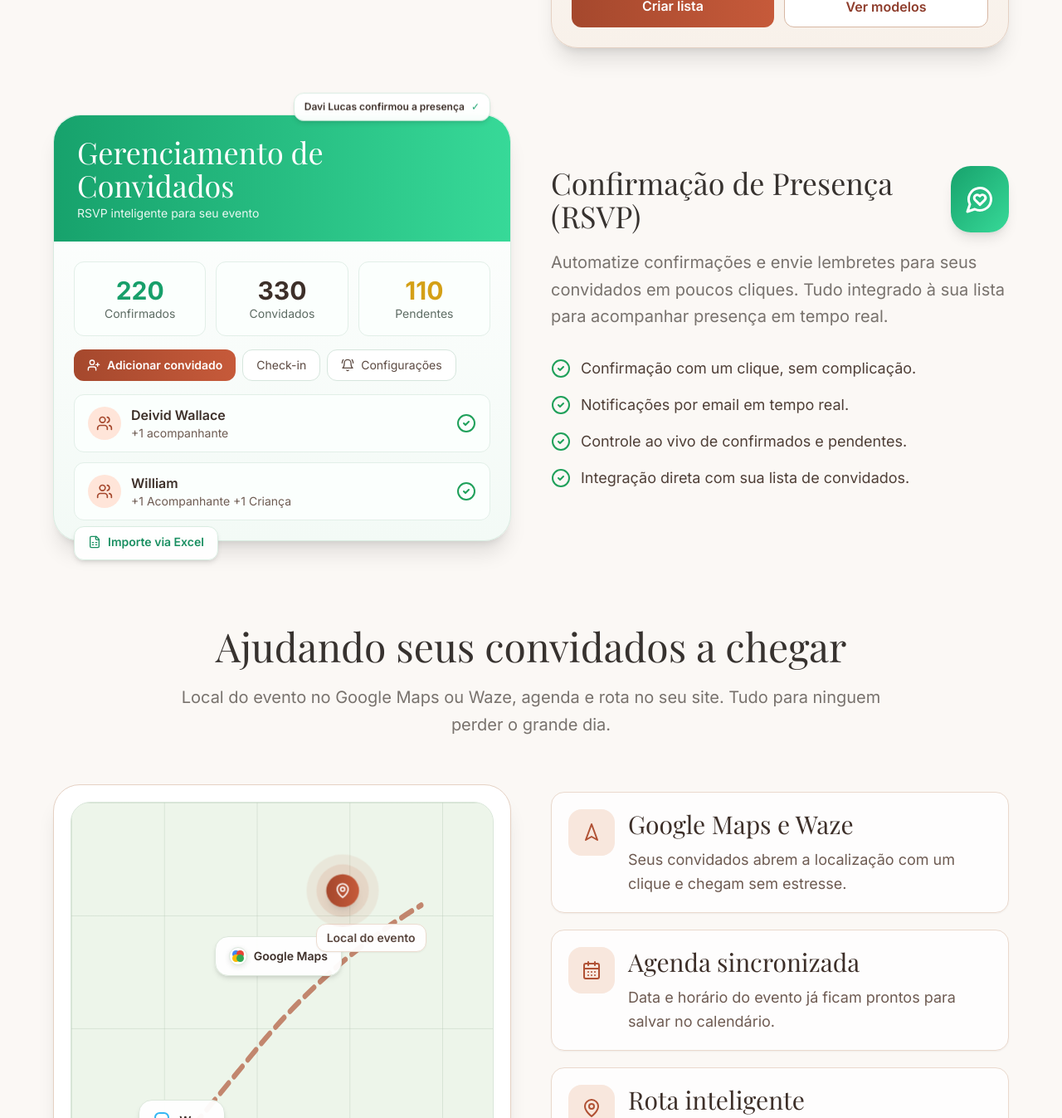
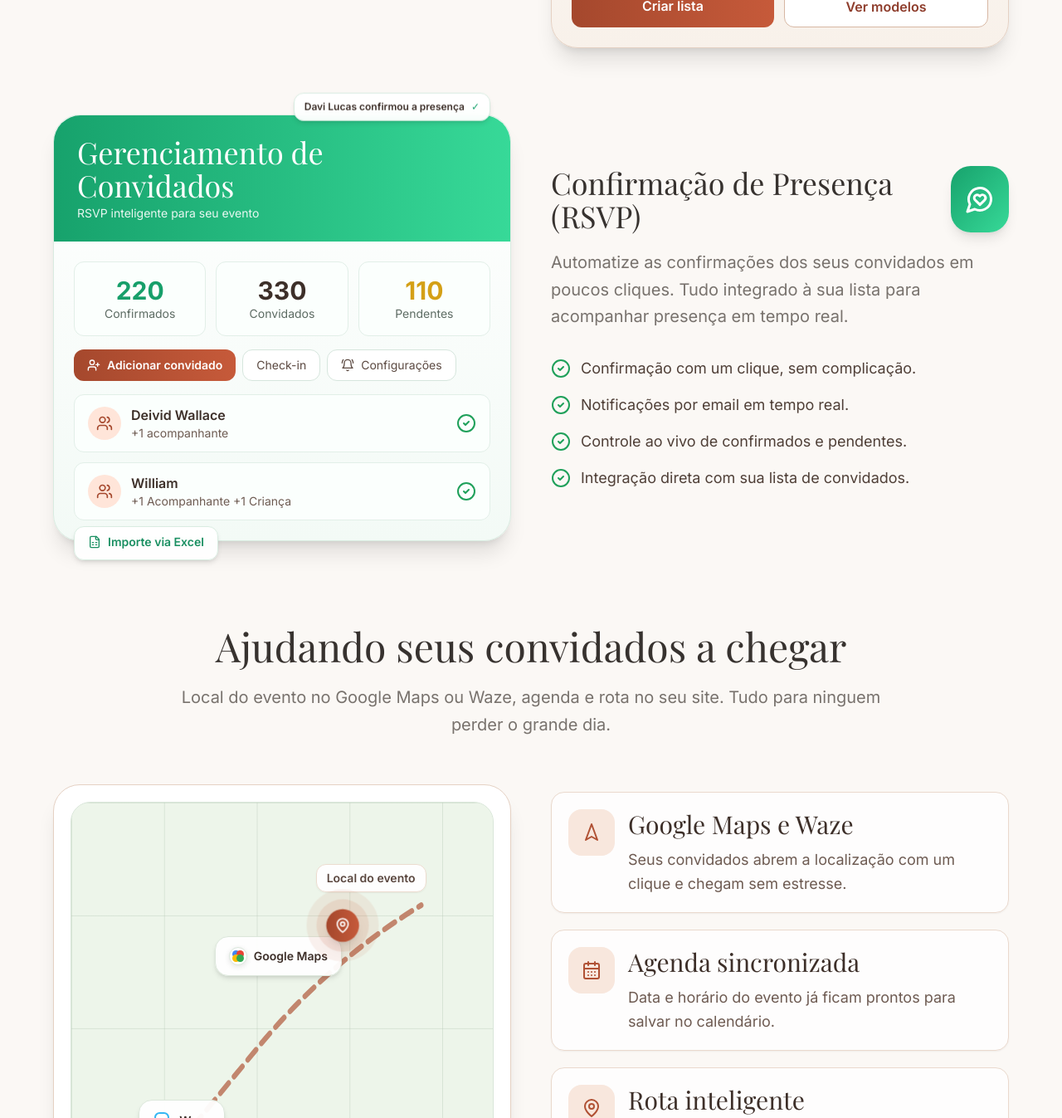
Before and after one commit to lumieconvites-netizen/lumie-presentes, a Next.js app: page / in a window 1280 px wide. Shown: the part 2227-3574 px from the top of the page at 83% size. Built offline with nearby package versions, Linux system fonts and the light colour scheme; no server answers.

Commit message:
copy: refine RSVP description text

```diff
--- a/app/page.tsx
+++ b/app/page.tsx
@@ -376,7 +376,7 @@ export default function HomePage() {
                 </div>
               </div>
               <p className="mt-5 text-xl text-muted-foreground leading-relaxed max-w-xl">
-                Automatize confirmações e envie lembretes para seus convidados em poucos cliques.
+                Automatize as confirmações dos seus convidados em poucos cliques.
                 Tudo integrado à sua lista para acompanhar presença em tempo real.
               </p>
 
@@ -445,13 +445,13 @@ export default function HomePage() {
                   </div>
 
                   <div className="absolute left-[58%] top-[12%]">
+                    <div className="mb-2 rounded-xl bg-white/95 border border-[#ecdccf] px-3 py-1.5 text-sm font-semibold text-[#5a473f] shadow-sm">
+                      Local do evento
+                    </div>
                     <div className="map-pin-pulse relative h-16 w-16 rounded-full bg-[#c65a3a]/20 flex items-center justify-center">
                       <div className="h-10 w-10 rounded-full bg-gradient-to-r from-[#a5482d] to-[#c65a3a] text-white flex items-center justify-center shadow-lg">
                         <MapPin className="w-5 h-5" />
                       </div>
-                    </div>
-                    <div className="mt-2 rounded-xl bg-white/95 border border-[#ecdccf] px-3 py-1.5 text-sm font-semibold text-[#5a473f] shadow-sm">
-                      Local do evento
                     </div>
                   </div>
 
```
